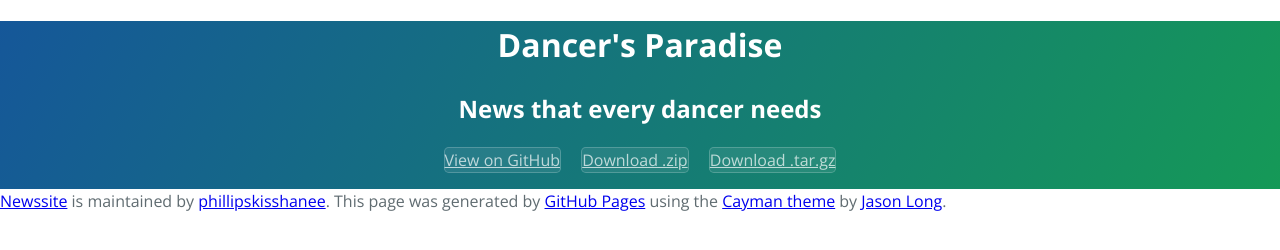
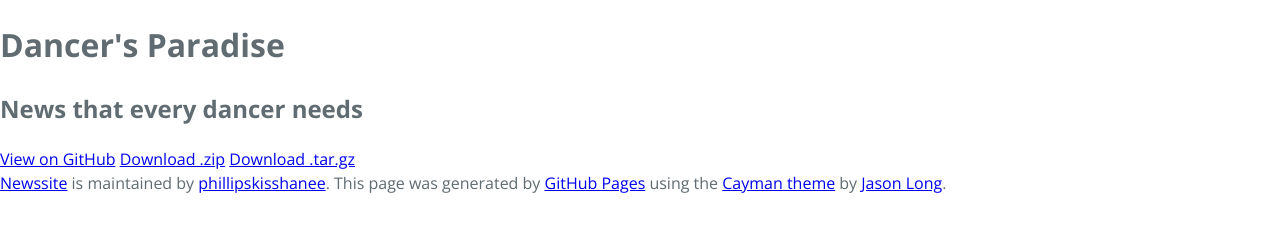
Before and after one commit to phillipskisshanee/NewsSite, a plain HTML site: page Main_page/index.html in a window 1280 px wide. Drawn offline with nearby package versions, Linux system fonts and the light colour scheme.

Commit message:
Update stylesheet.css

```diff
--- a/Main_page/stylesheets/stylesheet.css
+++ b/Main_page/stylesheets/stylesheet.css
@@ -8,29 +8,3 @@ body {
   font-size: 16px;
   line-height: 1.5;
   color: #606c71; }
-
-.btn {
-  display: inline-block;
-  margin-bottom: 1rem;
-  color: rgba(255, 255, 255, 0.7);
-  background-color: rgba(255, 255, 255, 0.08);
-  border-color: rgba(255, 255, 255, 0.2);
-  border-style: solid;
-  border-width: 1px;
-  border-radius: 0.3rem;
-  transition: color 0.2s, background-color 0.2s, border-color 0.2s; }
-  .btn + .btn {
-    margin-left: 1rem; }
-
-.btn:hover {
-  color: rgba(255, 255, 255, 0.8);
-  text-decoration: none;
-  background-color: rgba(255, 255, 255, 0.2);
-  border-color: rgba(255, 255, 255, 0.3); }
-
-
-.page-header {
-  color: #fff;
-  text-align: center;
-  background-color: #159957;
-  background-image: linear-gradient(120deg, #155799, #159957); }
```
